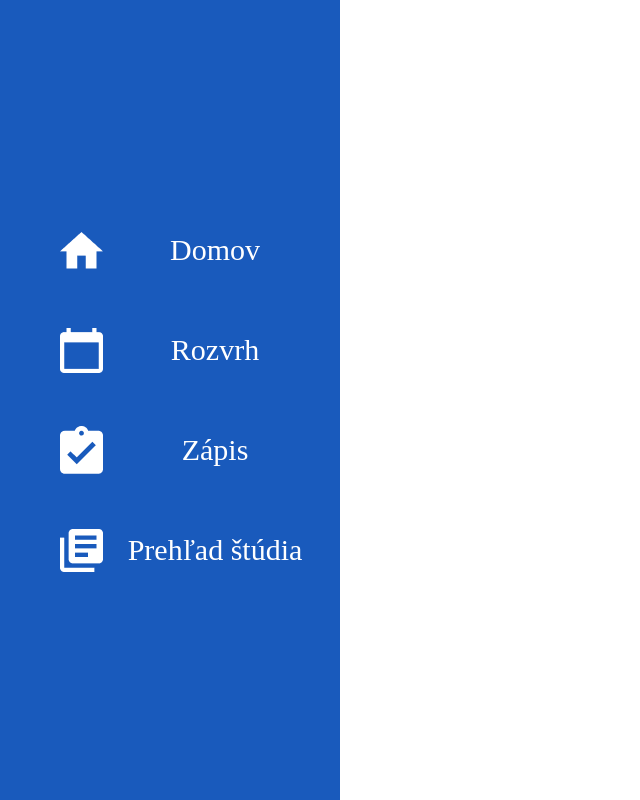
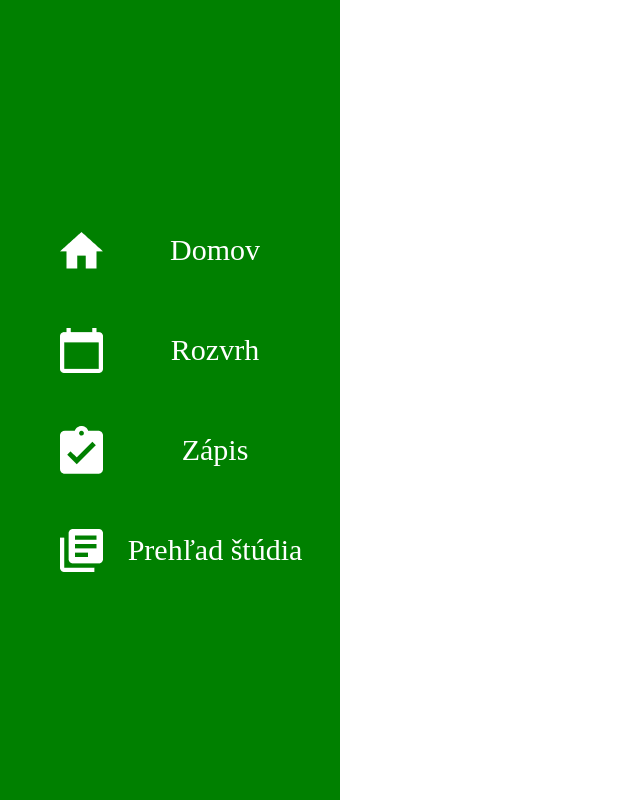
Before and after one commit to Apin-tim3/infosys, a PHP site: page / in a window 1280 px wide. Shown: the whole page, without its empty margins (0-640 px from the left). Run offline with PHP 8.4, Linux system fonts and the light colour scheme.

Commit message:
Update style.css

```diff
--- a/style.css
+++ b/style.css
@@ -8,7 +8,7 @@
     top: 0px;
     bottom: 0px;
 
-    background: #195ABC;
+    background: green;
     justify-content: center;
     align-items: center;}
 #sidebar button {
```
